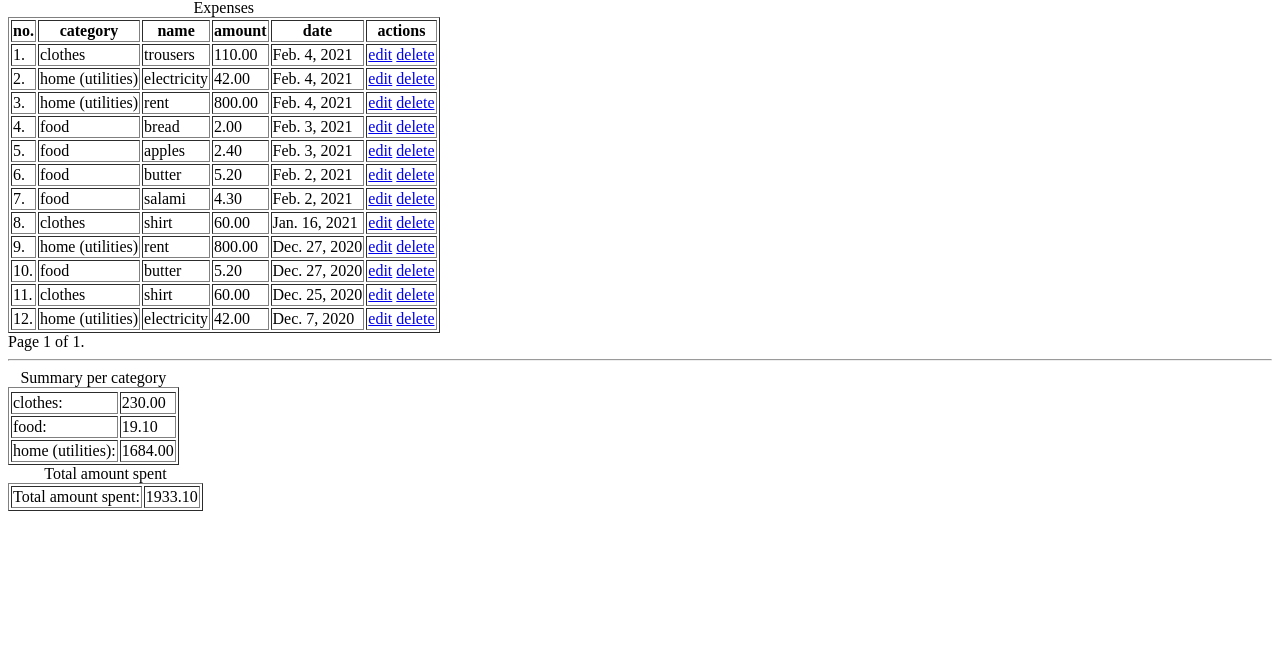
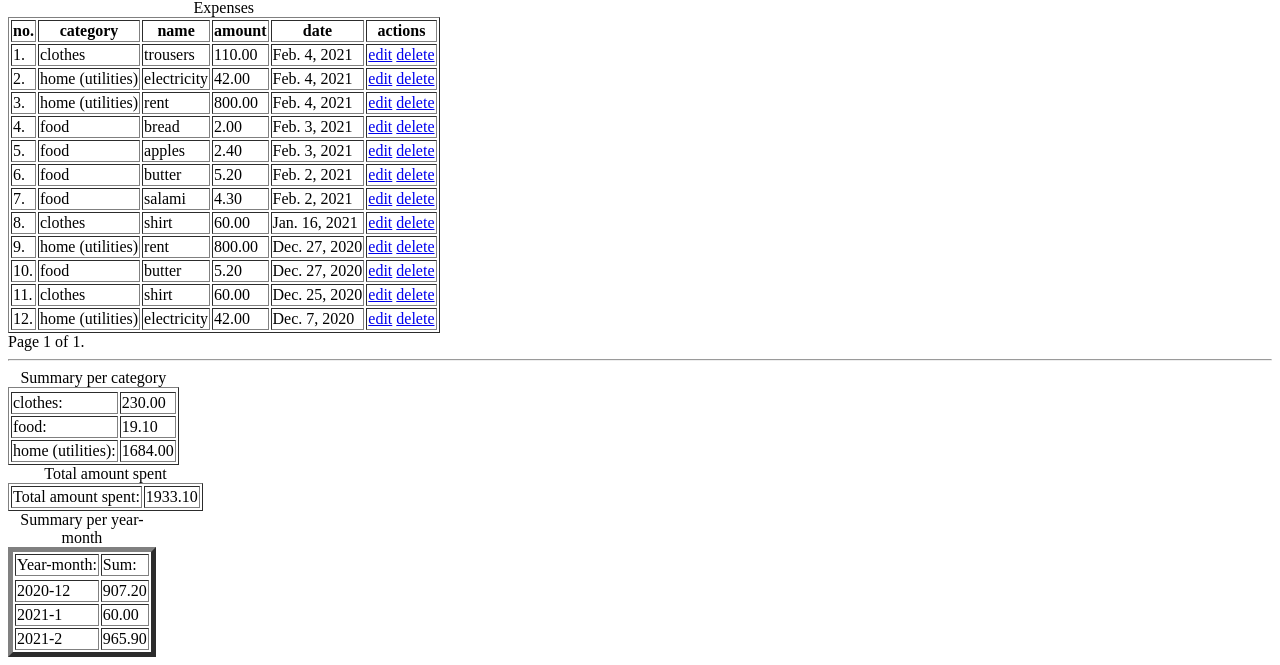
Before and after one commit to Mar3eczek17/project_0, a Django app: page /expenses/expense/list/ in a window 1280 px wide. Shown: the part 388-1053 px from the top of the page. Before the commit the page ends 899 px from the top, so only its background shows below. Run offline with Django 4.2, Linux system fonts and the light colour scheme; data comes from the database, SQL or seed files in the repository.

Commit message:
5. In `expenses.ExpenseList` add table with total summary per year-month.

```diff
--- a/expenses/templates/expenses/expense_list.html
+++ b/expenses/templates/expenses/expense_list.html
@@ -63,4 +63,16 @@
 		<td>{{total_amount_spent.amount__sum|floatformat:2}}</td>
 	</tr>
 </table>
+<table border="5">
+	<caption>Summary per year-month</caption>
+	<td>Year-month:</td>
+	<td>Sum:</td>
+	<tr>
+		{% for total in total_summary_per_year_month %}
+	<tr>
+		<td>{{total.year}}-{{total.month}}</td> <td>{{total.sum|floatformat:2}}</td>
+	</tr>
+	{% endfor %}
+	</tr>
+</table>
 {% endblock %}
--- a/expenses/views.py
+++ b/expenses/views.py
@@ -1,4 +1,5 @@
-from django.db.models import Sum
+from django.db.models import Sum, Count
+from django.db.models.functions import TruncMonth, ExtractYear, ExtractMonth, TruncYear
 from django.views.generic.list import ListView
 
 from .forms import ExpenseSearchForm
@@ -40,12 +41,19 @@ class ExpenseListView(ListView):
                     queryset = queryset.order_by(order_by)
 
             total_amount_spent = queryset.aggregate(Sum('amount'))
+            print(total_amount_spent)
+
+            total_summary_per_year_month = queryset.annotate(year=ExtractYear('date'),
+                                                             month=ExtractMonth('date')). \
+                values('year', 'month').annotate(sum=Sum('amount')).order_by('year', 'month')
+            print((total_summary_per_year_month[0]))
 
         return super().get_context_data(
             form=form,
             object_list=queryset,
             summary_per_category=summary_per_category(queryset),
             total_amount_spent=total_amount_spent,
+            total_summary_per_year_month=total_summary_per_year_month,
             **kwargs
         )
 
```
